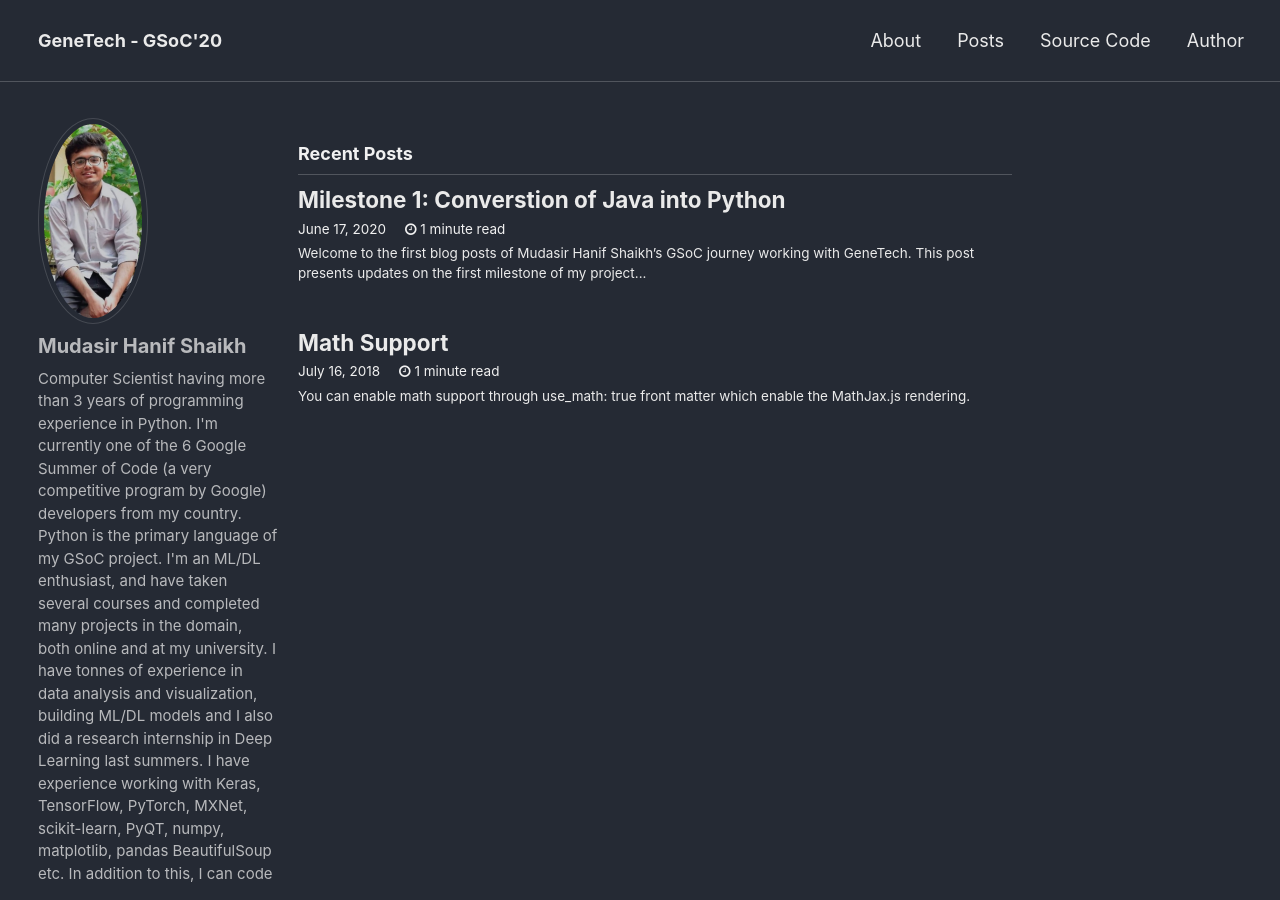
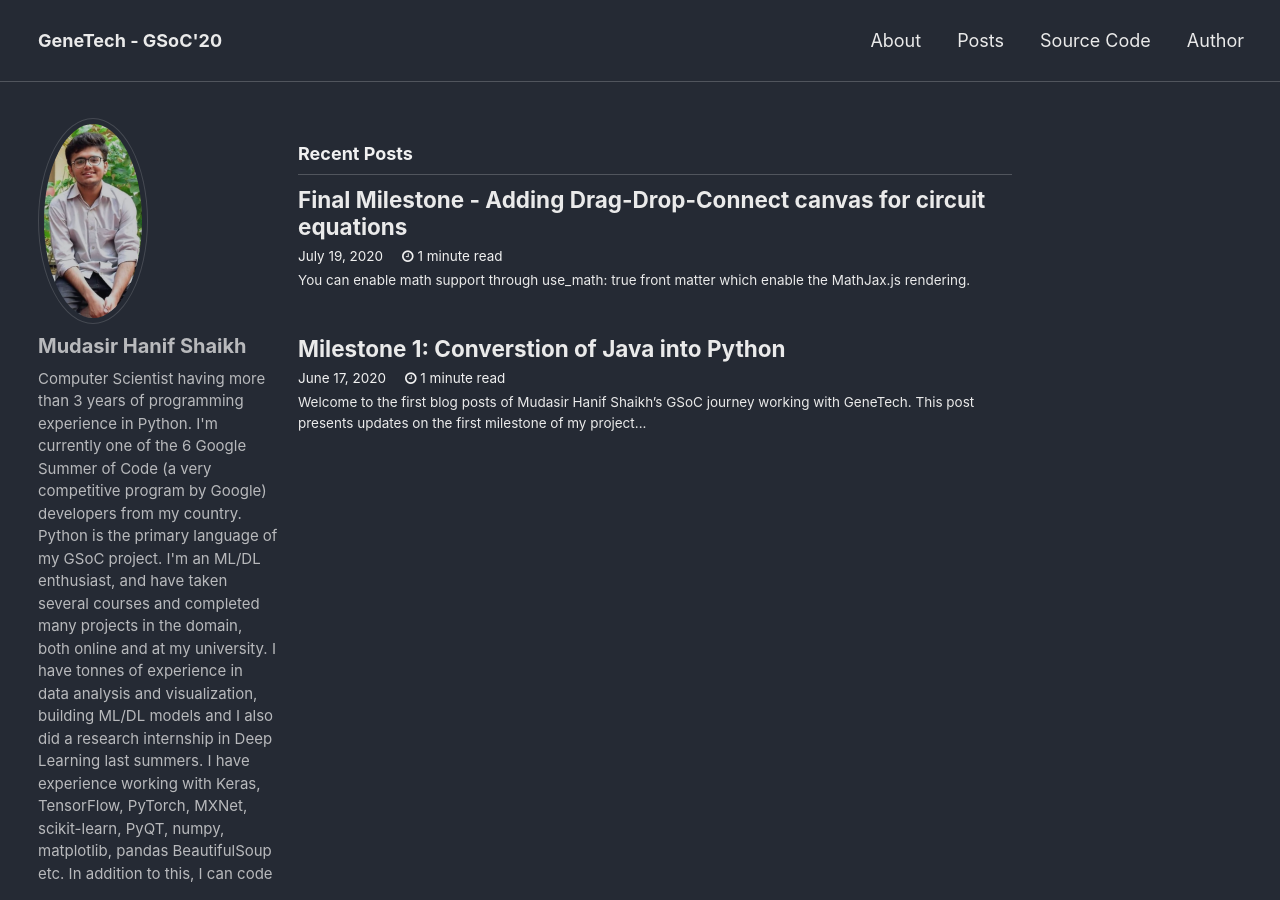
Before and after one commit to ms03831/GSoC-20, a Jekyll site: the page built from index.html, in a window 1280 px wide and 900 px high. Built offline with Jekyll 4.4.1, drawn with Linux system fonts in a browser that asks for light colours; the list of posts is cut into pages by our own code.

Commit message:
Update 2020-07-19-final-milestone-drag-drop-canvas.md

```diff
--- a/_posts/2020-07-19-final-milestone-drag-drop-canvas.md
+++ b/_posts/2020-07-19-final-milestone-drag-drop-canvas.md
@@ -1,8 +1,7 @@
 ---
-title: Math Support
-date: 2018-07-16
-tags: MathJax
-use_math: true
+title: Final Milestone - Adding Drag-Drop-Connect canvas for circuit equations
+date: 2020-07-19
+tags: Python, GSoC-20, PyQT, GeneTech
 ---
 
 You can enable math support through `use_math: true` front matter which enable the MathJax.js rendering.
```
